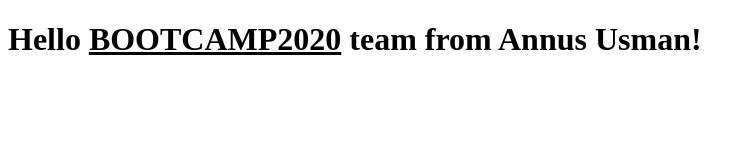
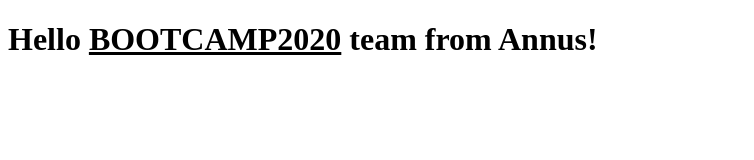
Before and after one commit to AnnusUsman/BOOTCAMP1, a plain HTML site: page index.html in a window 1280 px wide. Shown: the whole page, without its empty margins (0-754 px from the left). Drawn offline with Linux system fonts and the light colour scheme.

Commit message:
Update index.html

```diff
--- a/index.html
+++ b/index.html
@@ -6,6 +6,6 @@
     <title>BOOTCAMP2020</title>
 </head>
 <body>
-    <h1>Hello <ins>BOOTCAMP2020</ins> team from Annus Usman!</h1>
+    <h1>Hello <ins>BOOTCAMP2020</ins> team from Annus!</h1>
 </body>
 </html>
```
